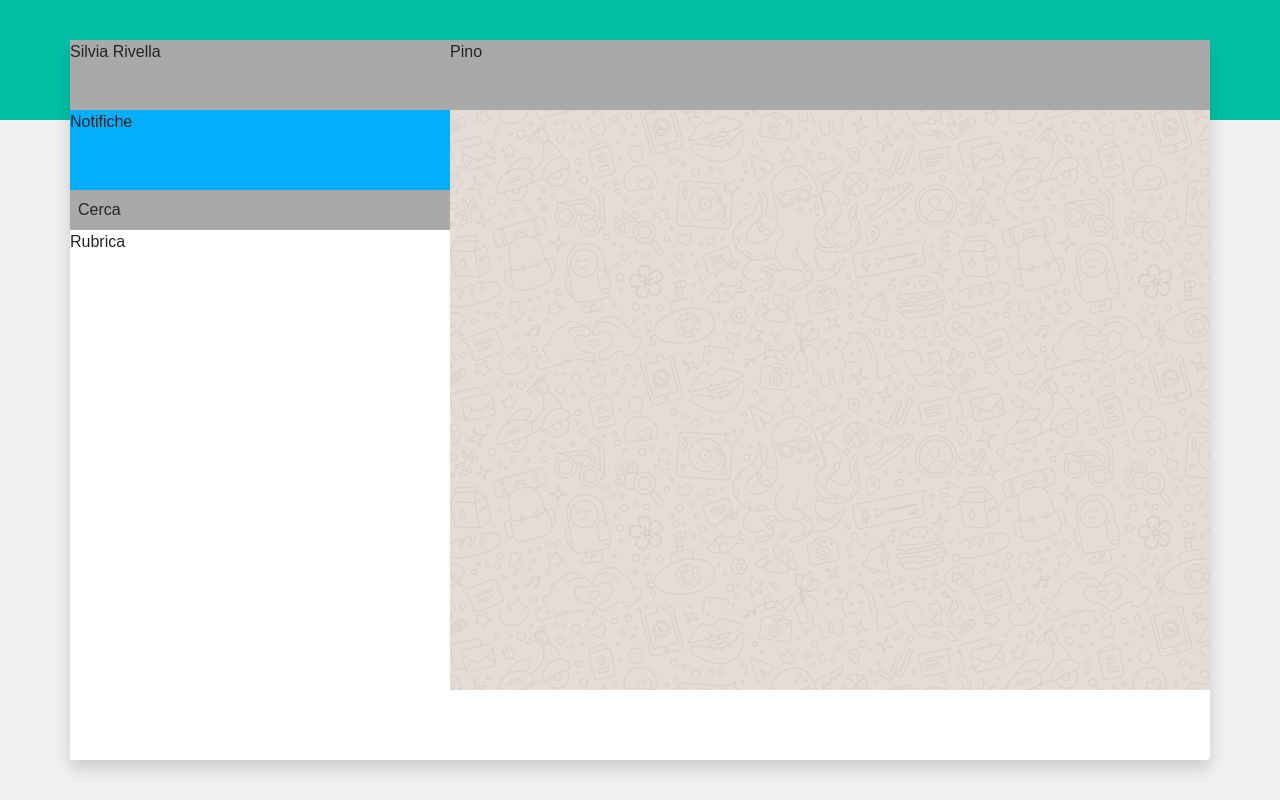
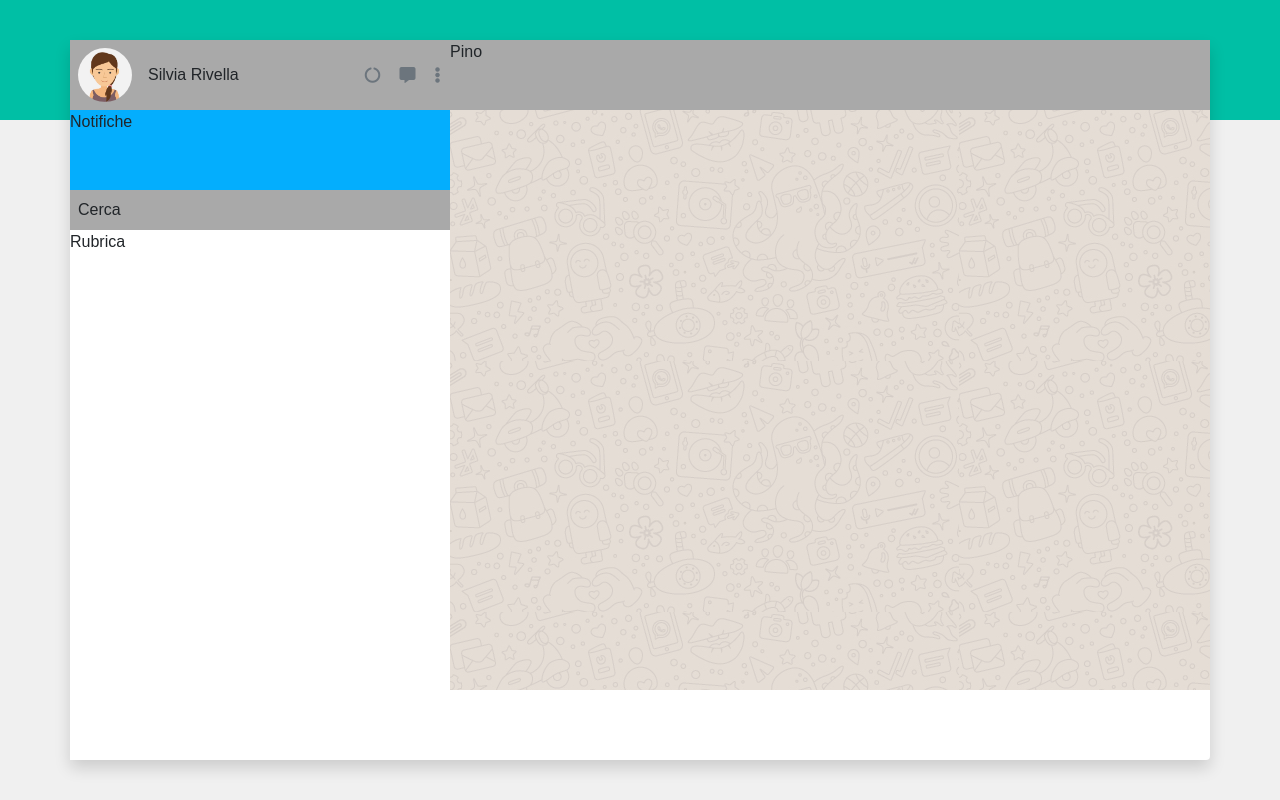
Before and after one commit to Michele-Carbone/vue-boolzapp, a plain HTML site: page index.html in a window 1280 px wide. Drawn offline with nearby package versions, Linux system fonts and the light colour scheme.

Commit message:
added user-name

```diff
--- a/css/style.css
+++ b/css/style.css
@@ -35,3 +35,28 @@ body{
     height: 80px;
     background-color: rgb(4, 174, 253);
 }
+
+
+/*class user-name che ripeto*/
+.user-name{
+    height: 100%;
+    display: flex;
+    align-items: center;
+}
+
+.user-name figure{
+    height: 70px;
+    padding: 0.5rem;
+    margin-bottom: 0;
+}
+
+.user-name img{
+    height: 100%;
+    max-width: 100%;
+    border-radius: 50%;
+}
+
+.user-name .user-name-text{
+    margin-left: 0.5rem;
+    margin-bottom: 0;
+}
--- a/index.html
+++ b/index.html
@@ -28,7 +28,24 @@
 
                     <!--USER-->
                     <section class="user-section flex-shrink-0 d-flex justify-content-between">
-                        <div>Silvia Rivella</div>
+                        <!--User name-->
+                        <div class="user-name">
+                            <!--immage user-->
+                            <figure>
+                                <img src="./assets/img/avatar_io.jpg" alt="Silvia Rivella" />
+                            </figure>
+
+                            <!--name-->
+                            <div class="h6 user-name-text">Silvia Rivella</div>
+                        </div>
+
+                        <!--option user-->
+                        <div class="w-25 text-muted d-flex justify-content-around align-items-center">
+                            <!--option-->
+                            <i class="fas fa-circle-notch clickable"></i>
+                            <i class="fas fa-comment-alt clickable"></i>
+                            <i class="fas fa-ellipsis-v clickable"></i>
+                        </div>
                     </section>
 
                     <!--NOTIFICHE-->
```
